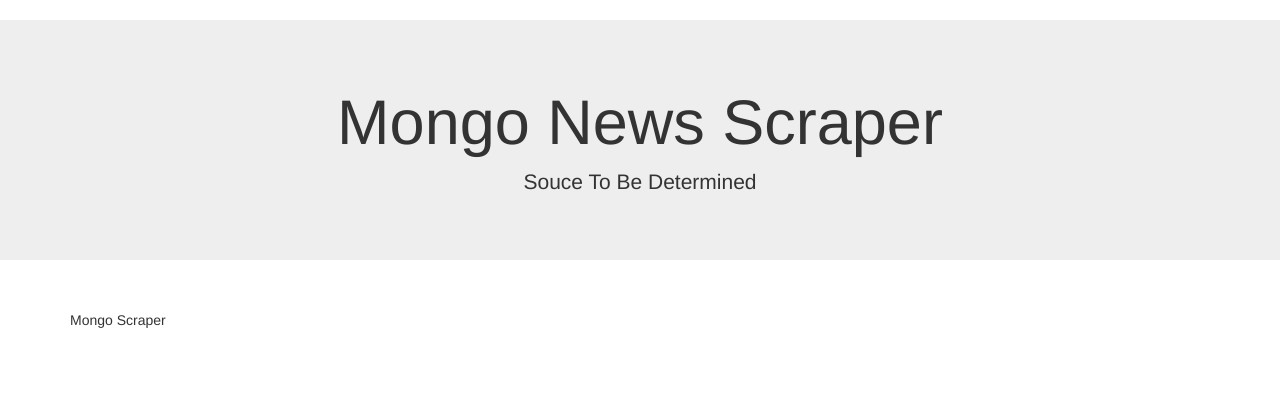
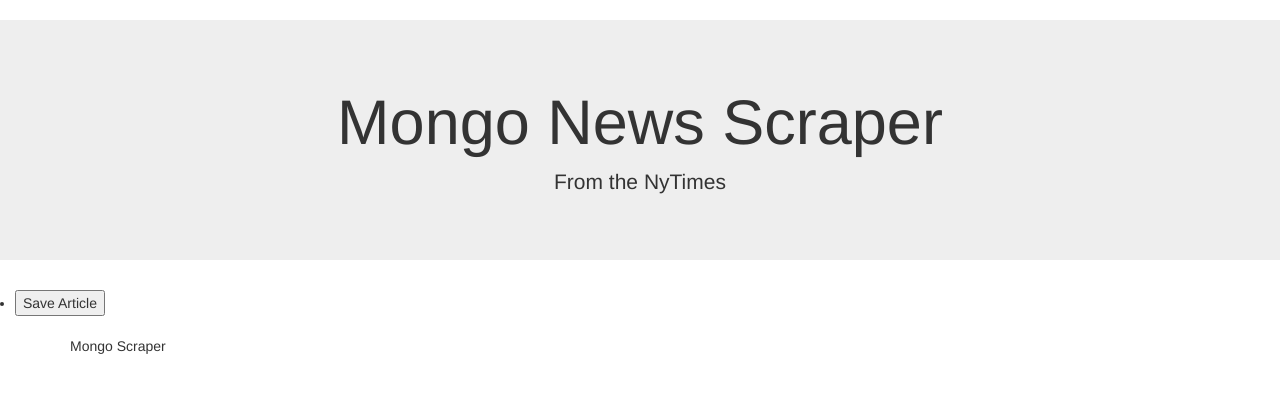
Before and after one commit to ctbowden/news_scraper, a Node server app: page / in a window 1280 px wide. Shown: the part 54-447 px from the top of the page. Run offline with Node 20, Linux system fonts and the light colour scheme; tables that the repository leaves empty hold one stand-in row (values such as "Sample post"); some libraries are stand-ins or nearby versions.

Commit message:
Handlebars mostly working and database is finally accepting some input summaries still not working properly

```diff
--- a/server.js
+++ b/server.js
@@ -54,19 +54,16 @@
 // Route for Scraping
 app.get('/scrape', function(req, res) {
   // First, grab the body of the html with request
-  request('https://news.ycombinator.com', function(error, response, html) {
+  request('http://www.nytimes.com', function(error, response, html) {
     // Then, load html into cheerio and save it to $ for a shorthand selector
     var $ = cheerio.load(html);
-    $('span.comhead').each(function(i, element){
+    $('h2.story-heading').each(function(i, element){
       var result = {};
       // Select the previous element
-      var a = $(this).prev();
-      // Get the rank by parsing the element two levels above the "a" element
-      result.rank = a.parent().parent().text();
-      // Parse the link title
-      result.title = a.text();
-      // Parse the href attribute from the "a" element
-      result.url = a.attr('href');
+      result.title = $(element).children().text();
+      result.link = $(element).children().attr("href");
+      // result.summary = $(element).next().next().next().children().text();
+
 
       db.Article.create(result)
         .then(function(dbArticle) {
--- a/views/index.handlebars
+++ b/views/index.handlebars
@@ -6,7 +6,7 @@
     <ul class="nav navbar-nav">
       <li class="active"><a href="/">Home</a></li>
       <li><a href="/saved">Saved Articles</a></li>
-      <li><a class="btn btn-danger scrape-new">SCRAPE NEW ARTICLES!</a></li>
+      <li><a href="/scrape" class="btn btn-danger scrape-new">SCRAPE NEW ARTICLES!</a></li>
     </ul>
   </div>
 </nav>
@@ -17,12 +17,13 @@
   </div>
   <div class="caption">
     <h1>Mongo News Scraper</h1>
-    <p>Souce To Be Determined</p>
+    <p>From the NyTimes</p>
   </div>
 </div>
 <div class="container-fluid article-container">
     <ul class="list-group">
         {{#each articles}}
+          {{> articles/articles-block }}
         {{/each}}
     </ul>
 </div>
--- /dev/null
+++ b/views/partials/articles/articles-block.handlebars
@@ -0,0 +1,6 @@
+<li>
+	<a href="{{link}}">{{title}}</a>
+	<button class="" data-id="">
+		Save Article
+	</button>
+</li>
```
Also changed, not shown: models/Article.js (+4 -4 lines).
